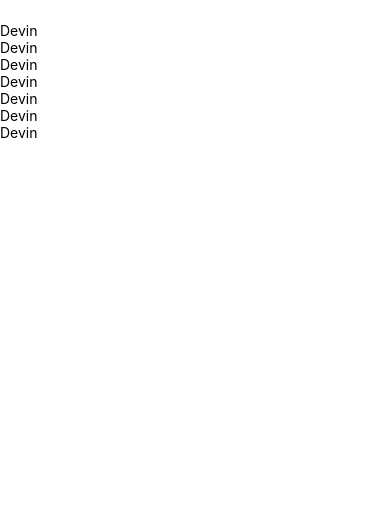
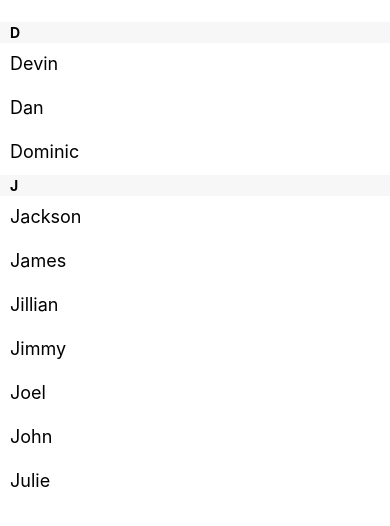
Before and after one commit to josonho/RN-demo, a React Native app: screen / in a window 390 px wide. Shown: the top 526 px of the page. Built offline with nearby package versions, Linux system fonts and the light colour scheme.

Commit message:
使用长列表--SectionList

```diff
--- a/App.js
+++ b/App.js
@@ -1,24 +1,21 @@
 import React, { Component } from 'react';
-import { FlatList, StyleSheet, Text, View } from 'react-native';
+import { SectionList, StyleSheet, Text, View } from 'react-native';
 
-export default class FlatListBasics extends Component {
-    render () {
+export default class SectionListBasics extends Component {
+  render() {
     return (
       <View style={styles.container}>
-                <FlatList
-                    data={[
-                        {key: 'Devin'},
-                        {key: 'Devin'},
-                        {key: 'Devin'},
-                        {key: 'Devin'},
-                        {key: 'Devin'},
-                        {key: 'Devin'},
-                        {key: 'Devin'},
+        <SectionList
+          sections={[
+            {title: 'D', data: ['Devin', 'Dan', 'Dominic']},
+            {title: 'J', data: ['Jackson', 'James', 'Jillian', 'Jimmy', 'Joel', 'John', 'Julie']},
           ]}
-                    renderItem={({item}) => <Text style={StyleSheet.item}>{item.key}</Text>}
+          renderItem={({item}) => <Text style={styles.item}>{item}</Text>}
+          renderSectionHeader={({section}) => <Text style={styles.sectionHeader}>{section.title}</Text>}
+          keyExtractor={(item, index) => index}
         />
       </View>
-        )
+    );
   }
 }
 
@@ -27,6 +24,15 @@
    flex: 1,
    paddingTop: 22
   },
+  sectionHeader: {
+    paddingTop: 2,
+    paddingLeft: 10,
+    paddingRight: 10,
+    paddingBottom: 2,
+    fontSize: 14,
+    fontWeight: 'bold',
+    backgroundColor: 'rgba(247,247,247,1.0)',
+  },
   item: {
     padding: 10,
     fontSize: 18,
```
Lines whose indentation alone changed are shown as unchanged.
